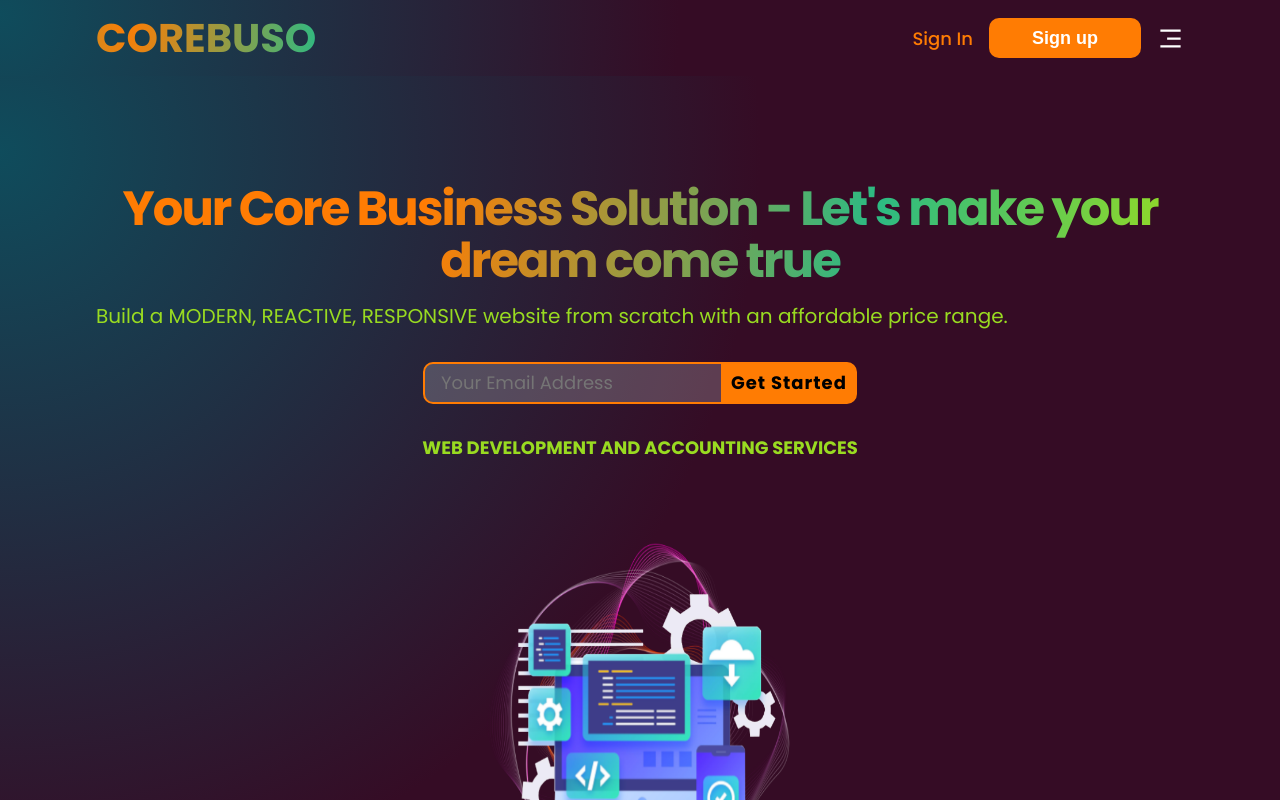
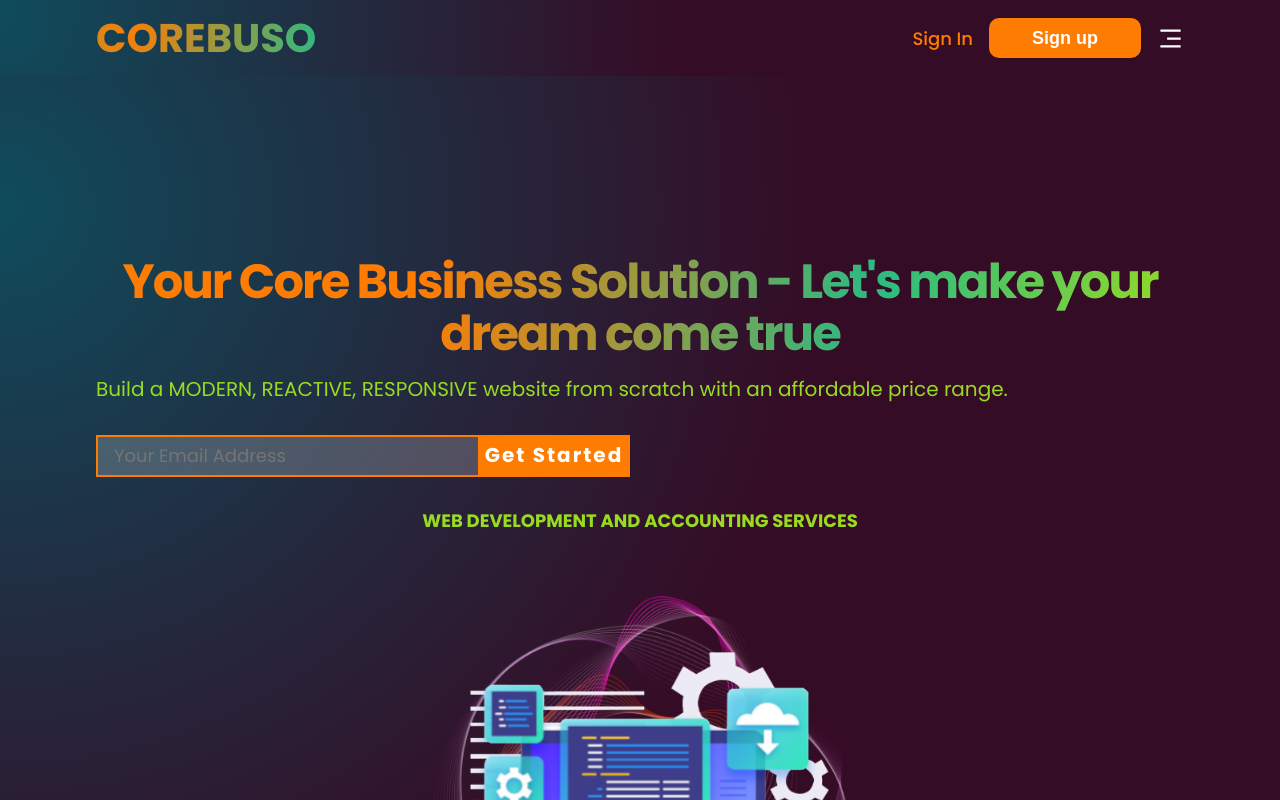
Before and after one commit to onceacurious/corebuso-web-app, a React (Vite) app: page / in a window 1280 px wide. Shown: the top 800 px of the page. Built offline with nearby package versions, Linux system fonts and the light colour scheme.

Commit message:
configure email form animation

```diff
--- a/src/components/email_form/EmailForm.jsx
+++ b/src/components/email_form/EmailForm.jsx
@@ -1,16 +1,28 @@
 import React, { useState } from "react";
 import "./emailForm.css";
 
-import { GrSend } from "react-icons/gr";
-
 const EmailForm = ({ scale }) => {
   const [email, setEmail] = useState("");
+  const [buttonStyle, setButtonStyle] = useState("")
+  const [inputStyle, setInputStyle] = useState("")
 
   const handleSubmit = (e) => {
     e.preventDefault();
     console.log(email);
     setEmail("");
+
   };
+
+  const handleChange = (e) => {
+    setEmail(e.target.value)
+    if (email.length > 0) {
+      console.log(email);
+      setInputStyle("input-style")
+      setButtonStyle("button-style")
+    }
+    // setButtonStyle("roll-up")
+
+  }
 
   return (
     <>
@@ -19,21 +31,27 @@ const EmailForm = ({ scale }) => {
         data-netlify="true"
         data-netlify-honeypot="bot-field"
         name="email-inquiry"
+
         className="cbs__form-container"
         onSubmit={handleSubmit}
       >
         <input type="hidden" name="form-name" value="email-inquiry" />
         <input
+          id="email"
           name="client-email"
           type="email"
           value={email}
-          onChange={(e) => setEmail(e.target.value)}
+          onChange={(e) => handleChange(e)}
+          onBlur={(e) => handleChange(e)}
+
           placeholder="Your Email Address"
         />
-        <button type="submit">
-          <GrSend />
-          Get Started
-        </button>
+        <div className="cbs__form-button__container">
+          <button type="submit" className={buttonStyle}>
+            Submit
+          </button>
+          <input type="submit" value="Get Started" className={inputStyle} />
+        </div>
       </form>
     </>
   );
--- a/src/components/email_form/emailForm.css
+++ b/src/components/email_form/emailForm.css
@@ -1,3 +1,7 @@
+form.cbs__form-container{
+  height: 42px;
+}
+
 .cbs__form-container {
   width: 100%;
   margin: 2rem 0 1rem;
@@ -5,112 +9,82 @@
   display: flex;
 }
 
-.cbs__form-container input {
-  --font-size: 24px;
+.cbs__form-container > input {
+  --font-size: 18px;
 
   background: rgba(255, 255, 255, 0.2);
   border: 2px solid #ff7c03;
-  border-bottom-left-radius: 10px;
-  border-top-left-radius: 10px;
   padding: 0.5rem 1rem;
   font-size: var(--font-size);
   line-height: calc(var(--font-size) + 4px);
   outline: none;
   color: #fff;
   font-family: var(--font);
-
-  max-width: 300px;
 }
 
-.cbs__form-container button {
-  --color: #ff7c03;
+.cbs__form-button__container{
+  display: flex;
+  flex-direction: column;
+  width: 150px;
+  overflow: hidden;
 
   outline: none;
-  display: inline;
-  border: 2px solid var(--color);
-  background: var(--color);
-  font-size: 24px;
-  font-weight: bold;
-  font-family: var(--font);
-  padding: 0.5rem;
-
-  border-top-right-radius: 10px;
-  border-bottom-right-radius: 10px;
-  cursor: pointer;
-  display: flex;
-  align-items: center;
-  letter-spacing: 1px;
-
-  overflow: hidden;
+  border: none;
+  border-top: 2px solid var(--color-text);
+  border-right: 2px solid var(--color-text);
+  border-bottom: 2px solid var(--color-text);
 }
 
-.cbs__form-container button svg {
-  transform: translateX(-50px);
-  margin: 0 -10px;
+.cbs__form-button__container > input,
+.cbs__form-button__container > button{
+  height: 42px;
+  outline: none;
+  border: none;
+  font-family: "Poppins", sans-serif;
+  font-weight: 700;
+  font-size: 20px;
+  color: var(--light);
+  background-color: #ff7c03;
+  letter-spacing: 2px;
+
+  transition: all 500ms ease;
+}
+.cbs__form-button__container > button{
+  margin-top: -42px;
 }
 
-.cbs__form-container input:focus + button svg {
-  margin: 0 10px 0 5px;
-  -webkit-animation: slide-right 0.5s cubic-bezier(0.25, 0.46, 0.45, 0.94) both;
-  animation: slide-right 0.5s cubic-bezier(0.25, 0.46, 0.45, 0.94) both;
+.button-style{
+  margin-top: 0;
+  background-color: transparent;
+  color: var(--color-text);
 }
 
-.cbs__form-container button:active {
-  letter-spacing: normal;
+.input-stye{
+  /* margin-bottom: -42px; */
+  display: none;
+}
+/* Button */
+.roll-down{
+}
+/* Button */
+.roll-up{
+  margin-top: 0;
+  background-color: transparent;
+  color: var(--color-text);
 }
 
 /* MEDIA QUERY */
 @media screen and (max-width: 1330px) {
-  .cbs__header {
-    flex-direction: column;
-  }
-
-  .cbs__header-content {
-    margin: 0 0 3rem;
-  }
-
-  .cbs__header-content h1,
-  .cbs__header-content p,
-  .cbs__header-excerpt {
-    text-align: center;
-  }
-
-  .cbs__form-container,
-  .cbs__header-excerpt {
-    justify-content: center;
-  }
-
-  .cbs__form-container input,
-  .cbs__form-container button {
-    font-size: 18px;
-    line-height: 22px;
-  }
 }
 
 @media screen and (max-width: 650px) {
-  .cbs__form-container input {
-    width: 200px;
-  }
 
-  .cbs__form-container input,
-  .cbs__form-container button {
-    font-size: 16px;
-    line-height: 18px;
-  }
+
 }
 
 @media screen and (max-width: 499px) {
-  .cbs__form-container button svg {
-    display: none;
-  }
 
-  .cbs__form-container input {
-    width: 190px;
-  }
 
-  .cbs__form-container button {
-    padding: 0.25rem;
-  }
 }
 
 /* KEYFRAME QUERY */
--- a/src/components/navbar/Navbar.jsx
+++ b/src/components/navbar/Navbar.jsx
@@ -7,28 +7,28 @@ const Menu = ({ setToggleMenu }) => {
   return (
     <>
       <p>
-        <Link to="/" onClick={() => setToggleMenu(false)}>
+        <Link to="/" onClick={() => setToggleMenu(false)} className="nav-link">
           Home
         </Link>
       </p>
       <p>
-        <a onClick={() => setToggleMenu(false)} href="#wCBS">
+        <a onClick={() => setToggleMenu(false)} href="#wCBS" className="nav-link">
           About
         </a>
       </p>
       <p>
-        <a onClick={() => setToggleMenu(false)} href="#features">
+        <a onClick={() => setToggleMenu(false)} href="#features" className="nav-link">
           Case Studies
         </a>
       </p>
       <div className="cbs__navbar-separator"></div>
       <p>
-        <a href="#pricing" onClick={() => setToggleMenu(false)}>
+        <a href="#pricing" onClick={() => setToggleMenu(false)} className="nav-link">
           Pricing
         </a>
       </p>
       <p>
-        <Link to="/not-found" onClick={() => setToggleMenu(false)}>
+        <Link to="/not-found" onClick={() => setToggleMenu(false)} className="nav-link">
           Library
         </Link>
       </p>
@@ -52,7 +52,9 @@ const Navbar = () => {
         </div>
       </div>
       <div className="cbs__navbar-sign">
-        <a className="disabled">Sign in</a>
+        <a className="disabled nav-link">
+          Sign in
+        </a>
         <button type="button" className="glow-on-hover disabled">
           Sign up
         </button>
@@ -77,7 +79,9 @@ const Navbar = () => {
               <Menu setToggleMenu={setToggleMenu} />
               <div className="cbs__navbar-menu_container-links-sign">
                 <div className="cbs__navbar-separator"></div>
-                <p>Sign in</p>
+                <Link className="nav-link">
+                  Sign in
+                </Link>
                 <button type="button" className="glow-on-hover">
                   Sign up
                 </button>
--- a/src/components/navbar/navbar.css
+++ b/src/components/navbar/navbar.css
@@ -125,6 +125,7 @@
   margin: 0 1rem;
 }
 
+
 .cbs__navbar-sign button,
 .cbs__navbar-menu_container button {
   border: none;
@@ -148,21 +149,21 @@
   cursor: pointer;
 }
 
-.cbs__navbar-menu_container {
+.cbs__navbar-menu .cbs__navbar-menu_container {
   display: flex;
   justify-content: flex-end;
   align-items: flex-end;
   flex-direction: column;
   text-align: end;
   background: var(--color-footer);
-  padding: 2rem;
+  padding: 2rem 2.5rem;
+  min-width: 200px;
+
   position: absolute;
-  top: 40px;
+  top: 50px;
   right: 0;
-  margin-top: 1rem;
-  min-width: 210px;
   border-radius: 5px;
-  box-shadow: 0px 0px 10px 0px rgba(0, 0, 0, 0.2);
+  box-shadow: 0 0 6px 0 var(--color-text);
 }
 
 .cbs__navbar-menu_container p {
@@ -171,6 +172,16 @@
 
 .cbs__navbar-links_container-links-sign {
   display: none;
+}
+
+.cbs__navbar-menu_container-links-sign a{
+  width: fit-content;
+  align-self: end;
+}
+
+.cbs__navbar-menu_container-links-sign a,
+.cbs__navbar-menu_container-links-sign button{
+  margin-top: 1rem;
 }
 
 .cbs__navbar-separator {
@@ -185,6 +196,37 @@
   animation: tracking-in-expand 0.7s cubic-bezier(0.215, 0.61, 0.355, 1) both;
   animation-delay: 500ms;
 }
+
+.nav-link{
+  transition: all 250ms ease;
+
+  position: relative;
+  z-index: 1;
+}
+
+.nav-link:hover {
+  color: var(--color-accent);
+}
+
+.nav-link:after{
+  content: "";
+  background-color: var(--color-accent);
+  height: 3px;
+  bottom: -4px;
+  left: 0;
+  width: 0;
+
+  position: absolute;
+  z-index: 2;
+
+  transition: all .25s ease-in-out;
+
+}
+
+.nav-link:hover:after{
+  width: 100%;
+}
+
 
 /* MEDIA QUERY */
 @media screen and (min-width: 1331px) {
@@ -214,11 +256,16 @@
 }
 
 @media screen and (max-width: 700px) {
+
+  .cbs__navbar-menu .cbs__navbar-menu_container{
+    top: 10px;
+  }
   .cbs__navbar-sign {
     display: none;
   }
   .cbs__navbar-menu_container-links-sign {
-    display: block;
+    display: flex;
+    flex-direction: column;
   }
 
   .cbs__navbar-menu_container {
--- a/src/containers/footer/footer.css
+++ b/src/containers/footer/footer.css
@@ -78,7 +78,7 @@
 .cbs__footer-main__sub .cbs__form-container {
   margin-block: 1rem;
   justify-content: center;
-  transform: scale(0.8);
+  /* transform: scale(0.8); */
 }
 
 .cbs__footer-main__sub-contacts h3 {
--- a/src/containers/header/header.css
+++ b/src/containers/header/header.css
@@ -2,7 +2,7 @@
   display: flex;
   font-family: var(--font);
   flex-direction: row;
-  height: 100vh;
+  min-height: 100vh;
   justify-content: center;
   align-items: center;
 
@@ -83,7 +83,7 @@
 @media screen and (max-width: 1330px) {
   .cbs__header {
     flex-direction: column;
-    padding-top: 400px !important;
+    padding-top: 20% !important;
   }
 
   .cbs__header-content {
--- a/src/containers/pricing/pricing.css
+++ b/src/containers/pricing/pricing.css
@@ -2,7 +2,6 @@
   display: flex;
   flex-direction: column;
   align-items: center;
-
   padding: 2rem 1rem;
 }
 
--- a/src/pages/pricing/pricing.css
+++ b/src/pages/pricing/pricing.css
@@ -1,5 +1,6 @@
 .cbs__page-pricing__container {
-  height: 100vh;
+  min-height: 100vh;
+  padding-top: 20%;
 }
 .cbs__page-pricing__body {
   width: 100%;
```
